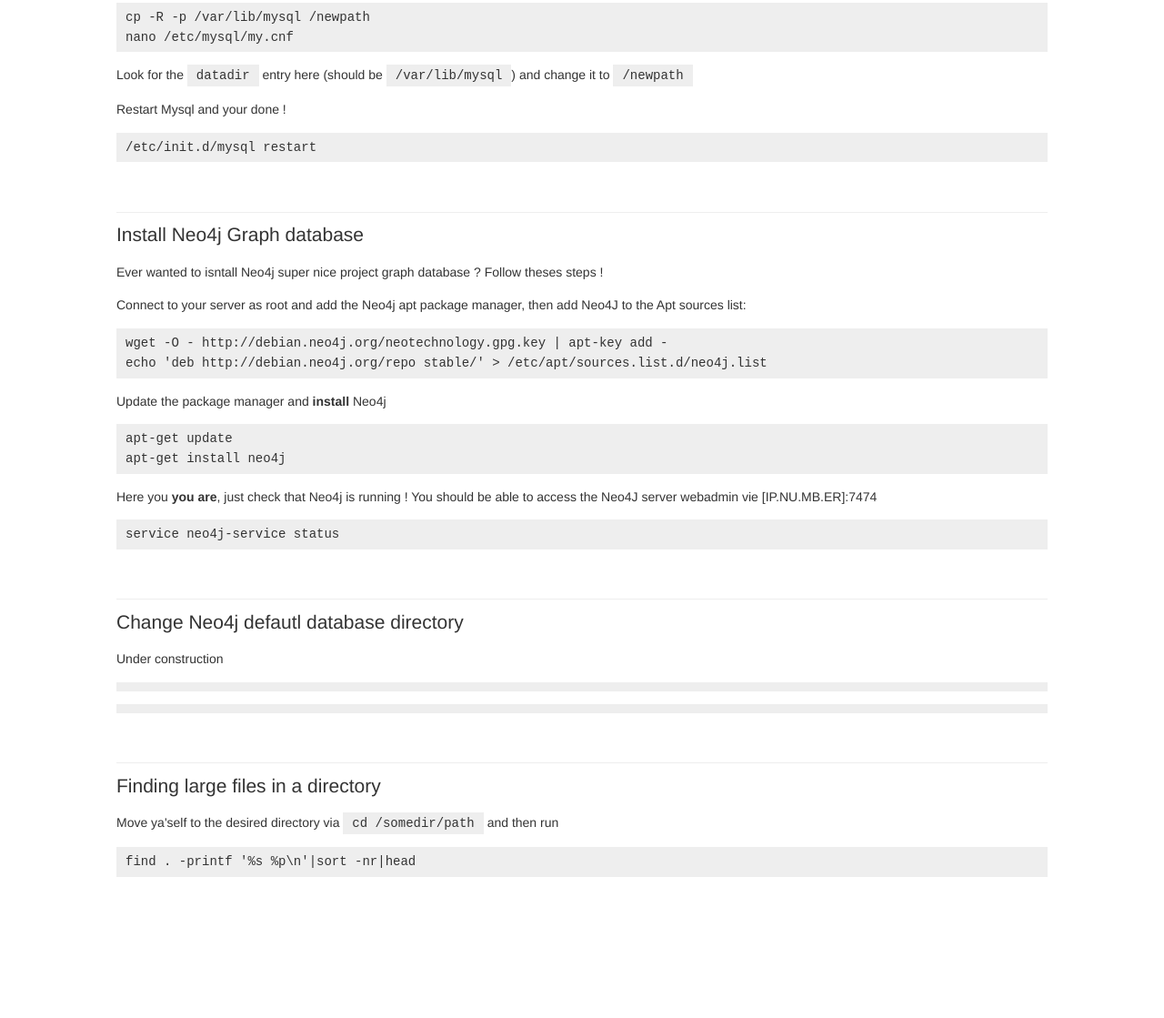
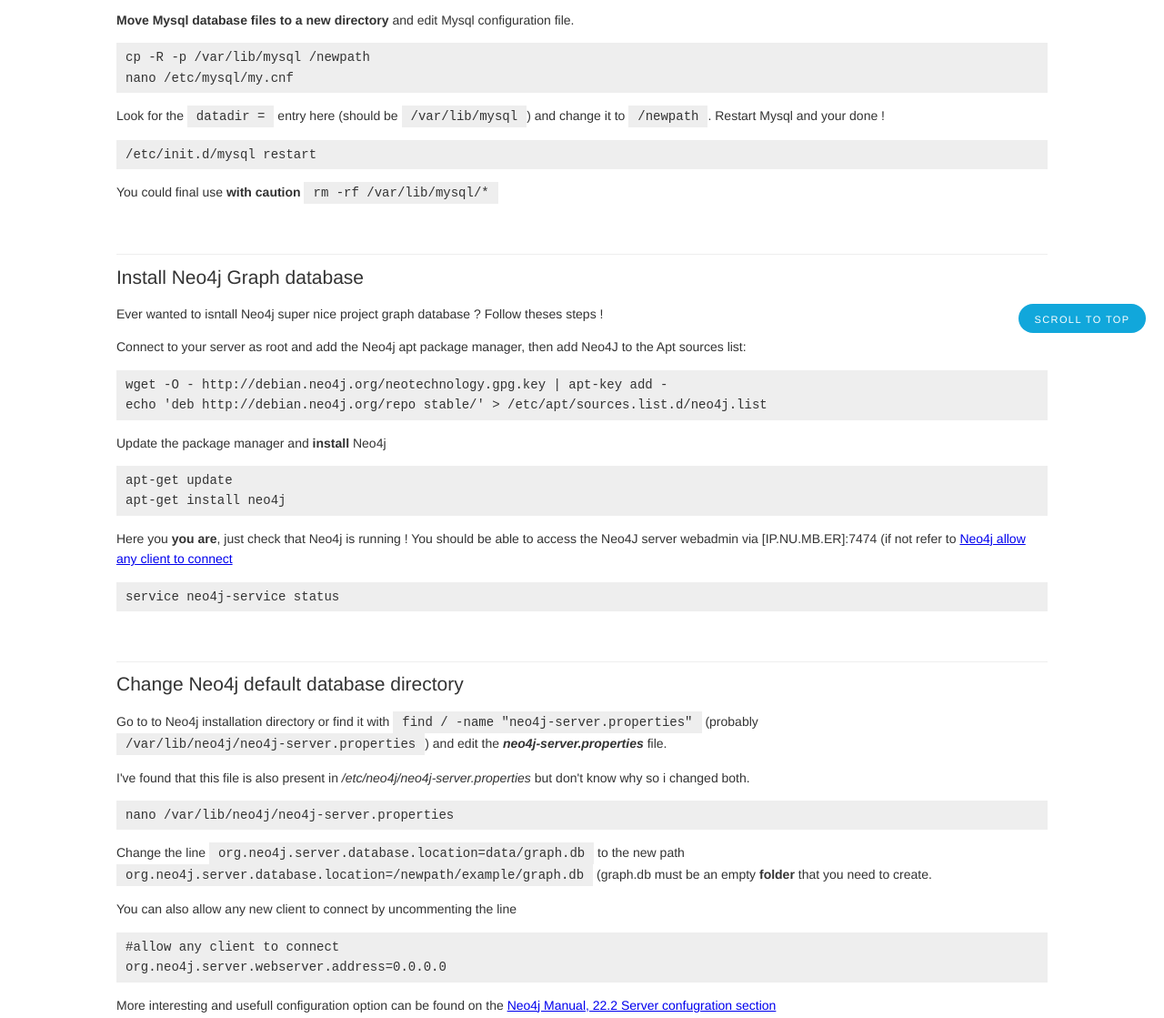
Before and after one commit to adadgio/debian-tutorials, a plain HTML site: page index.html in a window 1280 px wide. Shown: the part 414-1533 px from the top of the page at 91% size. Before the commit the page ends 1403 px from the top, so only its background shows below. Drawn offline with Linux system fonts and the light colour scheme.

Commit message:
Added new tutorials, changed styles location.

```diff
--- a/index.html
+++ b/index.html
@@ -1,61 +1,11 @@
+<!DOCTYPE html>
 <html>
 <head>
 	<meta charset="utf-8">
 	<title>Debian tutorial, tips @ hints</title>
-
-	<style type="text/css">
-	body
-	{
-		color: #333;
-		font-size: 14px;
-		font-family: Helvetica, Arial, sans-serif;
-		width: 100%;
-		max-width: 1024px;
-		padding: 25px;
-		margin: auto;
-	}
-
-	h1
-	{
-		font-size: 35px;
-		font-weight: lighter;
-	}
-
-	h2
-	{
-		font-weight: lighter;
-		border-top: 1px solid #eee;
-		padding-top: 0.6em;
-		margin-top: 2.6em;
-	}
-
-	p
-	{
-		line-height: 1.6em;
-	}
-
-	code
-	{
-		display: block;
-		padding: 5px 10px;
-		line-height: 1.6em;
-		background-color: #eee;
-	}
-
-	code.inline
-	{
-		display: inline-block;
-		line-height: 1em;
-	}
-
-
-	ol > li
-	{
-		line-height: 1.5em;
-	}
-	</style>
+	<link rel="stylesheet" type="text/css" href="styles.css" />
 </head>
-<body>
+<body id="top">
 
 
 	<h1>Debian tips &amp; tricks</h1>
@@ -65,7 +15,8 @@
 		<ol>
 			<li><a href="#change-mysql-database-directory">Changing Mysql defaut database storage directory</a></li>
 			<li><a href="#install-neo4j-on-debian">Installing Neo4j graph database</a></li>
-			<li><a href="#change-neo4j-database-directory">Chaning Neo4j default database storage directory</a></li>
+			<li><a href="#change-neo4j-database-directory">Changing Neo4j default database storage directory</a></li>
+			<li><a href="#debian-finding-large-files-in-directory">Finding large files</a></li>
 		</ol>
 	</section>
 
@@ -87,10 +38,10 @@
 			nano /etc/mysql/my.cnf
 		</code>
 
-		<p>Look for the <code class="inline">datadir</code> entry here (should be <code class="inline">/var/lib/mysql</code>) and change it to <code class="inline">/newpath</code></p>
+		<p>Look for the <code class="inline">datadir = </code> entry here (should be <code class="inline">/var/lib/mysql</code>) and change it to <code class="inline">/newpath</code>. Restart Mysql and your done !</p>
+		<code>/etc/init.d/mysql restart</code>
 
-		<p>Restart Mysql and your done !</p>
-		<code>/etc/init.d/mysql restart</code>
+		<p>You could final use <strong>with caution</strong> <code class="inline">rm -rf /var/lib/mysql/*</code></p>
 	</section>
 
 
@@ -112,36 +63,45 @@
 			apt-get install neo4j
 		</code>
 
-		<p>Here you <strong>you are</strong>, just check that Neo4j is running ! You should be able to access the Neo4J server webadmin vie [IP.NU.MB.ER]:7474</p>
+		<p>Here you <strong>you are</strong>, just check that Neo4j is running ! You should be able to access the Neo4J server webadmin via [IP.NU.MB.ER]:7474 (if not refer to <a href="#neo4j-allow-any-client-to-connect">Neo4j allow any client to connect</a></p>
 		<code>service neo4j-service status</code>
 	</section>
 
 
 	<section>
-		<h2 id="change-neo4j-database-directory">Change Neo4j defautl database directory</h2>
+		<h2 id="change-neo4j-database-directory">Change Neo4j default database directory</h2>
 
-		<p>Under construction</p>
+		<p>Go to to Neo4j installation directory or find it with <code class="inline">find / -name "neo4j-server.properties"</code> (probably <code class="inline">/var/lib/neo4j/neo4j-server.properties</code>) and edit the <strong><i>neo4j-server.properties</i></strong> file.</p>
 
-		<p></p>
+		<p>
+			I've found that this file is also present in <i>/etc/neo4j/neo4j-server.properties</i> but don't know why so i changed both.
+		</p>
+
 		<code>
+			nano /var/lib/neo4j/neo4j-server.properties
+		</code>
+		<p>Change the line <code class="inline">org.neo4j.server.database.location=data/graph.db</code> to the new path
+		<code class="inline">org.neo4j.server.database.location=/newpath/example/graph.db</code> (graph.db must be an empty <strong>folder</strong> that you need to create.</p>
 
+		<p id="neo4j-allow-any-client-to-connect">You can also allow any new client to connect by uncommenting the line</p>
+		<code>
+			#allow any client to connect<br>
+			org.neo4j.server.webserver.address=0.0.0.0
 		</code>
 
-		<p></p>
-		<code>
-
-		</code>
+		<p>More interesting and usefull configuration option can be found on the <a href="http://neo4j.com/docs/stable/server-configuration.html" target="_blank">Neo4j Manual, 22.2 Server confugration section</a></p>
 	</section>
 
 
 	<section>
 		<h2 id="debian-finding-large-files-in-directory">Finding large files in a directory</h2>
-
 		<p>Move ya'self to the desired directory via <code class="inline">cd /somedir/path</code> and then run</p>
 		<code>find . -printf '%s %p\n'|sort -nr|head</code>
 
 	</section>
 
 
+	<a href="#top" class="btn-goto-top">SCROLL TO TOP</a>
+
 </body>
 </html>
--- /dev/null
+++ b/styles.css
@@ -0,0 +1,89 @@
+/**
+* styles.css
+*
+*
+**/
+body
+{
+	color: #333;
+	font-size: 14px;
+	font-family: Helvetica, Arial, sans-serif;
+	width: 100%;
+	max-width: 1024px;
+	padding: 25px;
+	margin: auto;
+}
+
+h1
+{
+	font-size: 35px;
+	font-weight: lighter;
+}
+
+h2
+{
+	font-weight: lighter;
+	border-top: 1px solid #eee;
+	padding-top: 0.6em;
+	margin-top: 2.6em;
+}
+
+p
+{
+	line-height: 1.6em;
+}
+
+code
+{
+	display: block;
+	padding: 5px 10px;
+	line-height: 1.6em;
+	background-color: #eee;
+}
+
+code.inline
+{
+	display: inline-block;
+	line-height: 1em;
+}
+
+
+ol > li
+{
+	line-height: 1.5em;
+}
+
+
+a.btn-goto-top
+{
+	position: fixed;
+	bottom: 20px;
+	right: 20px;
+	background-color: #11a7db;
+	color: #fff;
+	font-size: 11px;
+	text-transform: uppercase;
+	font-weight: lighter;
+	letter-spacing: 1.4px;
+	text-decoration: none;
+	padding: 11px 0 9px 0;
+	width: 140px;
+	text-align: center;
+	-webkit-backface-visibility: hidden;
+	-webkit-border-radius: 18px;
+	-moz-border-radius: 18px;
+	-ms-border-radius: 18px;
+	-o-border-radius: 18px;
+	border-radius: 18px;
+	-webkit-transition: background 200ms ease;
+	-moz-transition: background 200ms ease;
+	-ms-transition: background 200ms ease;
+	-o-transition: background 200ms ease;
+	transition: background 200ms ease;
+}
+
+a.btn-goto-top:hover
+{
+	color: #f1f1f1;
+	background-color: #333;
+}
```
